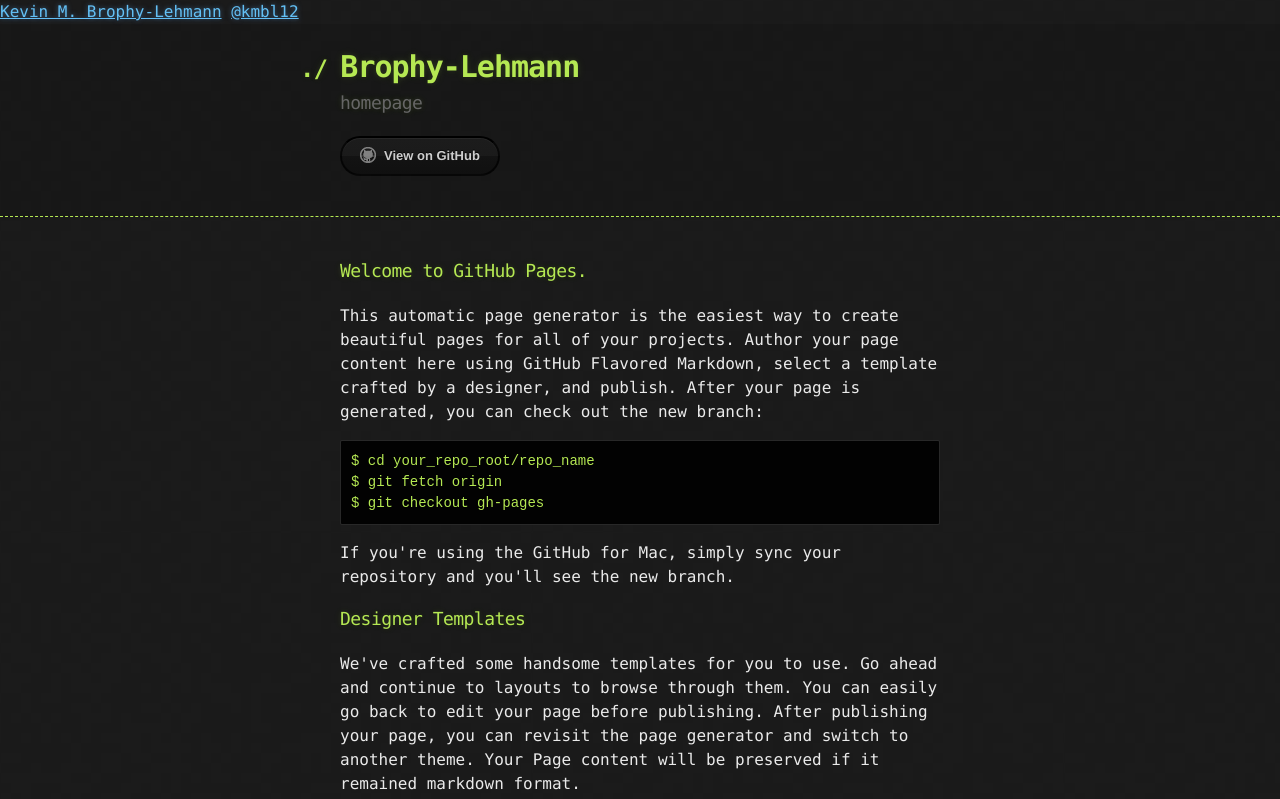
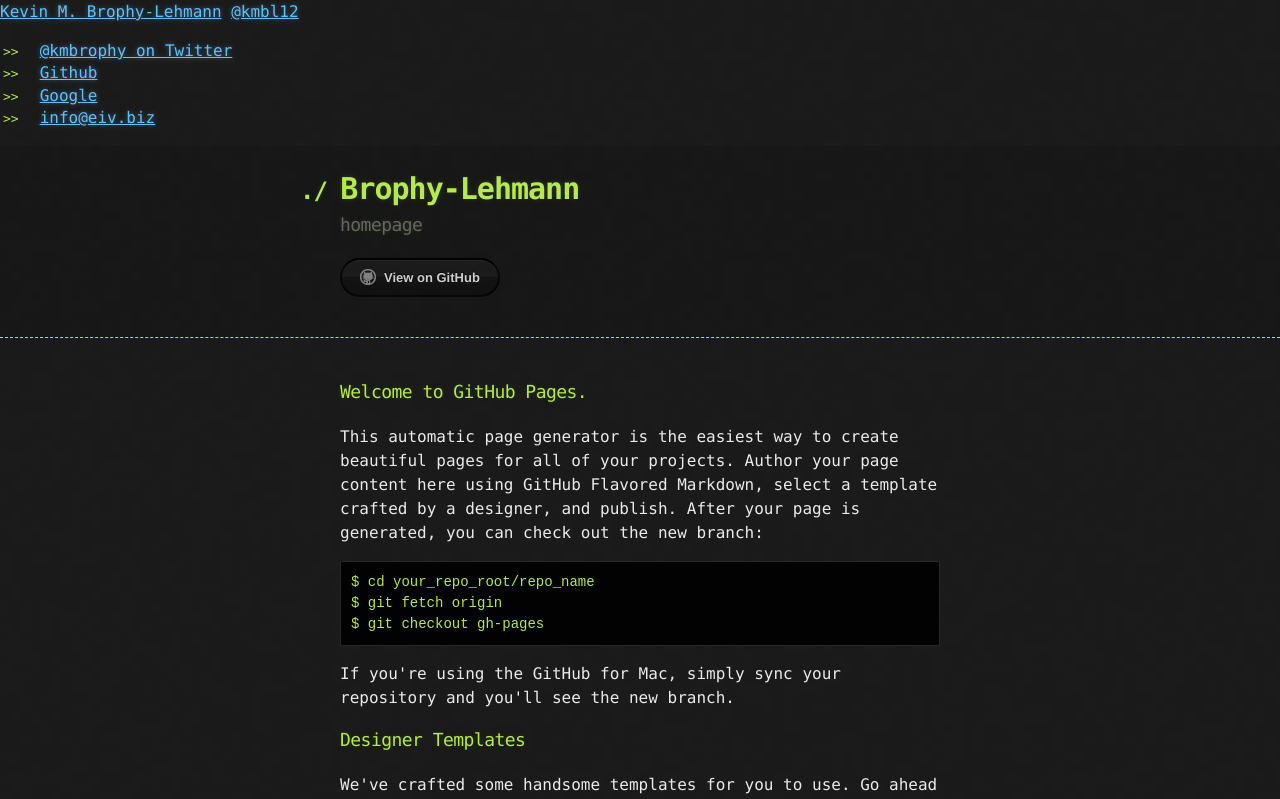
Before and after one commit to kmbl/kmbl.github.io, a plain HTML site: page index.html in a window 1280 px wide. Shown: the top 799 px of the page. Drawn offline with Linux system fonts and the light colour scheme.

Commit message:
Update index.html

```diff
--- a/index.html
+++ b/index.html
@@ -10,6 +10,12 @@
     <a class="h-card" href="http://brophy-lehmann.com">
 <img src="/photo.png" alt="" />Kevin M. Brophy-Lehmann</a>
 <a href="https://twitter.com/kmbl12" rel="me">@kmbl12</a>
+<ul>
+  <li><a href="https://twitter.com/kmbrophy" rel="me">@kmbrophy on Twitter</a></li>
+  <li><a href="https://github.com/kmbl" rel="me">Github</a></li>
+  <li><a href="https://google.com/+KevinBrophyLehmann" rel="me">Google</a></li>
+  <li><a href="mailto:info@eiv.biz" rel="me">info@eiv.biz</a></li>
+</ul>
 
     <title>kmbl</title>
   </head>
```
